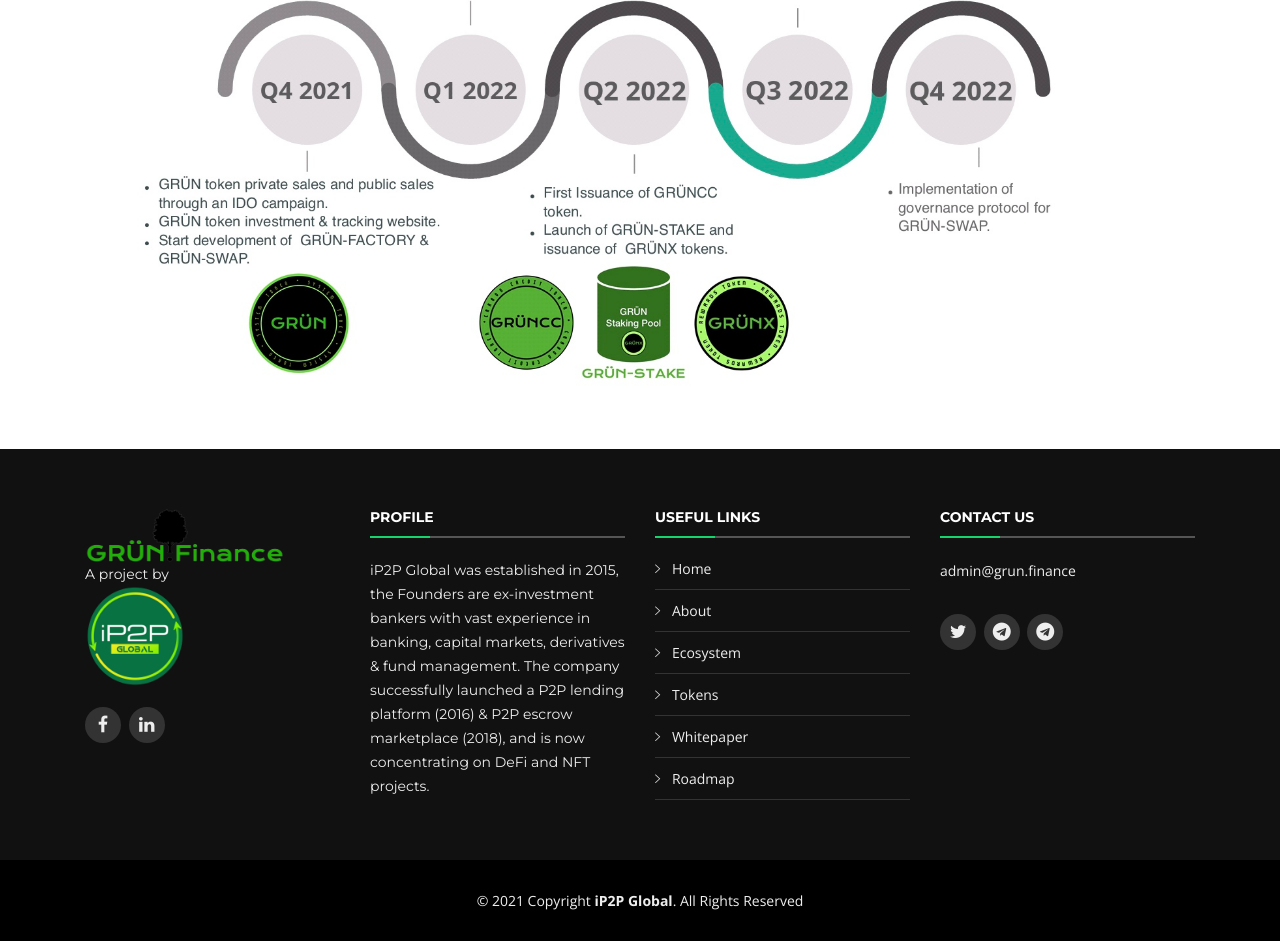
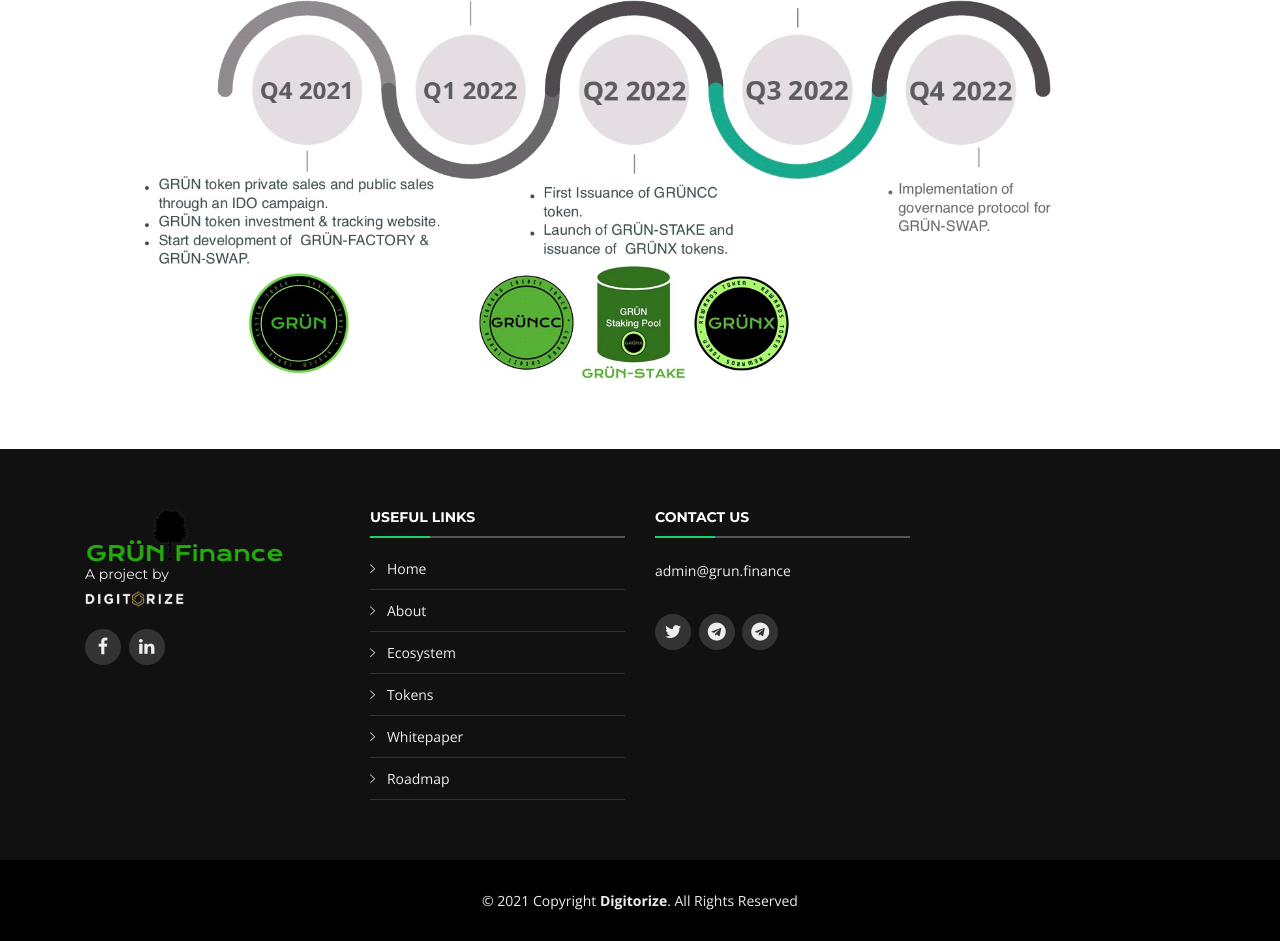
Before and after one commit to Betawi1/GRUNFinance, a plain HTML site: page index.html in a window 1280 px wide. Shown: the part 5239-6180 px from the top of the page. Drawn offline with nearby package versions, Linux system fonts and the light colour scheme; files whose address does not match are found by name.

Commit message:
Update index.html

```diff
--- a/index.html
+++ b/index.html
@@ -476,7 +476,7 @@
                     <br/>
                     <p>A project by</p>
 
-                    <img src="img/ip2p.png" class="" style="max-width: 100px;">
+                    <img src="img/cropped-main-logo-1.png" class="" style="max-width: 100px;">
                      <div class="social-links">
                       <br/>
 
@@ -485,10 +485,10 @@
                     </div>
           </div>
 
-          <div class="col-lg-3 col-md-6 footer-info">
+        <!--  <div class="col-lg-3 col-md-6 footer-info">
             <h4>Profile</h4>
             <p>iP2P Global was established in 2015, the Founders are ex-investment bankers with vast experience in banking, capital markets, derivatives & fund management. The company successfully launched a P2P lending platform (2016) & P2P escrow marketplace (2018), and is now concentrating on DeFi and NFT projects.</p>
-          </div>
+          </div> -->
 
           <div class="col-lg-3 col-md-6 footer-links">
             <h4>Useful Links</h4>
@@ -536,7 +536,7 @@
 
     <div class="container">
       <div class="copyright">
-        &copy; 2021 Copyright <strong>iP2P Global</strong>. All Rights Reserved
+        &copy; 2021 Copyright <strong>Digitorize</strong>. All Rights Reserved
       </div>
 
     </div>
```
